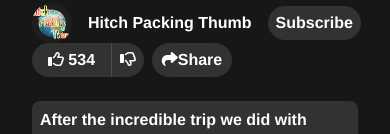
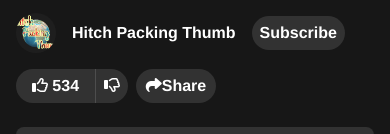
Before and after one commit to ITurres/project_media_TOP, a plain HTML site: page index.html in a window 390 px wide. Shown: the part 393-527 px from the top of the page. Drawn offline with nearby package versions, Linux system fonts and the light colour scheme.

Commit message:
Modify/Add - Modify main padding / Add property to actions-right

```diff
--- a/src/assets/styles/config/breakpoints/index-main-breakpoints.css
+++ b/src/assets/styles/config/breakpoints/index-main-breakpoints.css
@@ -13,10 +13,12 @@
 
 @media (max-width: 800px) {
   main {
-    padding: 2rem 2rem;
+    padding: 2rem 1rem;
   }
   .iframe-video-data__actions {
     flex-wrap: wrap;
+  }
+  .iframe-video-data__actions .actions-right {
     margin-top: 1rem;
   }
 }
```
